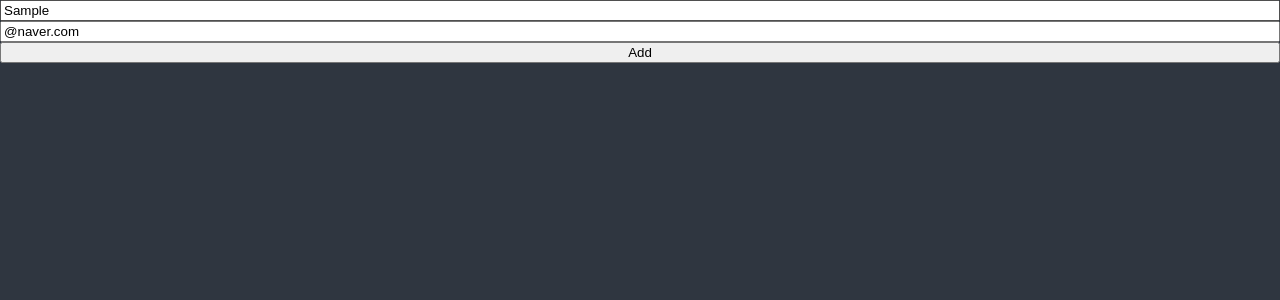
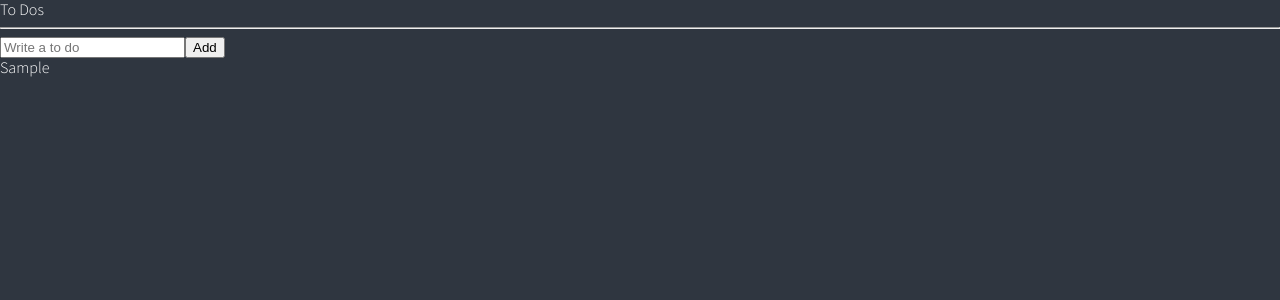
Before and after one commit to soundee10/simple_todo, a React (Create React App) app: page / in a window 1280 px wide. Both pictures are taken after typing "Sample" into the empty fields and a click on the button "Add". Shown: the top 300 px of the page. Built offline with nearby package versions, Linux system fonts and the light colour scheme.

Commit message:
#1.4 Adding to do

```diff
--- a/src/App.tsx
+++ b/src/App.tsx
@@ -1,6 +1,6 @@
-import React from 'react';
+import React, { FunctionComponent } from 'react';
 import { createGlobalStyle } from "styled-components";
-import ToDoList from "./ToDoList"
+import ToDoList from "./components/ToDoList"
 
 
 
--- a/src/ToDoList.tsx
+++ /dev/null
@@ -1,58 +0,0 @@
-import React, { useState } from "react";
-import { useForm } from "react-hook-form";
-
-
-/* function ToDoList() {
-    const [toDo, setToDo] = useState("");
-    const [toDoError, setToDoError] = useState("");
-    const onChange = (event:React.FormEvent<HTMLInputElement>) =>{
-        const {currentTarget: {value}}=event;
-        setToDoError("");
-        setToDo(value);
-    };
-    const onSubmit = (event: React.FormEvent<HTMLFormElement>) =>{
-        event.preventDefault();
-        if (toDo.length<10){
-            return setToDoError("to do should be longer");
-        }
-        console.log("submit");
-    }
-    return <div>
-        <form onSubmit={onSubmit}>
-            <input onChange={onChange} value={toDo} placeholder="Write a to do "/>
-            <button>Add</button>
-            {toDoError !== "" ? toDoError: null}
-        </form>
-    </div>;
-}
- */
-
-interface IForm {
-    toDo: string;
-    email: string;
-}
-
-function ToDoList(){
-    const { register, handleSubmit, formState:{errors}} = useForm<IForm>({
-        defaultValues:{
-        email:"@naver.com"
-    }
-    });
-    const onValid = (data: any) =>{
-        console.log(data);
-    }
-    console.log(errors);
-    return (<div>
-        <form style={{ display:"flex", flexDirection:"column"}}
-        onSubmit={handleSubmit(onValid)}>
-            <input {...register("toDo", {required: "todo required", minLength: 5})} placeholder="Write a to do" />
-            <span>{errors?.toDo?.message}</span>
-            <input {...register("email", {required: "email required", minLength: 5})} placeholder="please put your email" />
-            <span>{errors?.email?.message}</span>
-
-            <button>Add</button>
-        </form>
-    </div>
-    )
-}
-export default ToDoList;
--- /dev/null
+++ b/src/components/ToDoList.tsx
@@ -0,0 +1,52 @@
+import React, { useState } from "react";
+import { useForm } from "react-hook-form";
+import { atom, useRecoilState, useRecoilValue, useSetRecoilState } from "recoil";
+
+interface IForm {
+    toDo: string;
+}
+
+interface IToDo {
+    id: number;
+    text: string;
+    category: "TO_DO"|"ON_GOING"|"DONE";
+}
+
+const toDoState = atom<IToDo[]>({
+    key:"toDo",
+    default: [],
+});
+
+
+function ToDoList(){
+
+    const [toDos, setToDos] = useRecoilState(toDoState);
+    // const value = useRecoilValue(toDoState);
+    // const modFn = useSetRecoilState(toDoState);
+    const { register, handleSubmit, setValue} = useForm<IForm>();
+    const handleValid = ({toDo}: IForm) =>{
+        setToDos((oldToDos) => [{text: toDo, category:"TO_DO", id:Date.now()}, ...oldToDos])
+        setValue("toDo", "");
+    };
+
+    return (<div>
+        <h1>To Dos</h1>
+        <hr />
+        <form
+        onSubmit={handleSubmit(handleValid)}>
+            <input {...register("toDo", {required: "todo required", minLength: 5})} placeholder="Write a to do" />
+            <button>Add</button>
+        </form>
+        <ul>
+            {
+                toDos.map((toDo)=>(
+                    <li key={toDo.id}>
+                        {toDo.text}
+                    </li>
+                ))
+            }
+        </ul>
+    </div>
+    )
+}
+export default ToDoList;
--- a/src/index.tsx
+++ b/src/index.tsx
@@ -1,18 +1,18 @@
-import React from 'react';
-import ReactDOM from 'react-dom';
-import { ThemeProvider } from 'styled-components';
-import { RecoilRoot } from 'recoil';
-import App from './App';
-import { darkTheme } from './theme';
+import React from "react";
+import ReactDOM from "react-dom";
+import { RecoilRoot } from "recoil";
+import { ThemeProvider } from "styled-components";
+import App from "./App";
+import { darkTheme } from "./theme";
 
 
 ReactDOM.render(
   <React.StrictMode>
-
+    <RecoilRoot>
       <ThemeProvider theme={darkTheme}>
         <App />
       </ThemeProvider>
-
+    </RecoilRoot>
   </React.StrictMode>,
-  document.getElementById('root')
+  document.getElementById("root")
 );
--- a/src/styled.d.ts
+++ b/src/styled.d.ts
@@ -4,6 +4,7 @@
   export interface DefaultTheme {
     textColor: string;
     bgColor: string;
-    accentColor?: string;
+    accentColor: string;
+    cardBgColor: string;
   }
 }
--- a/src/theme.tsx
+++ b/src/theme.tsx
@@ -4,5 +4,5 @@
   bgColor: "#2f3640",
   textColor: "white",
   accentColor: "#9c88ff",
-  //cardBgColor: "transparent",
+  cardBgColor: "transparent",
 };
```
Also changed, not shown: 1 other file (tests, documents, lock files or other folders).
